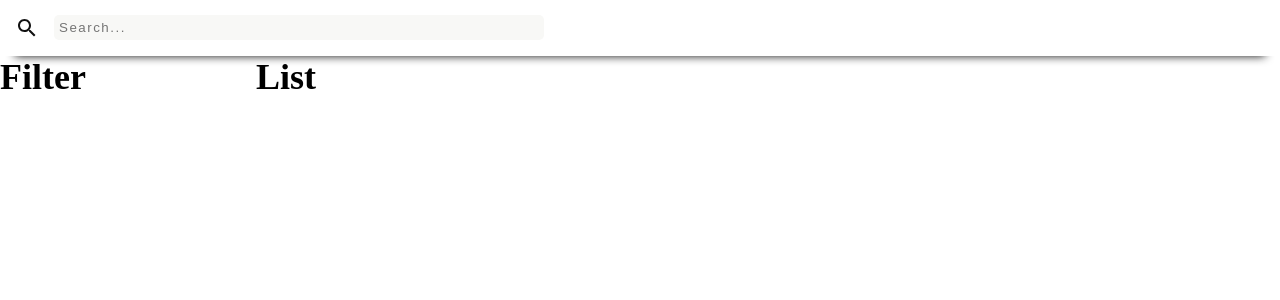
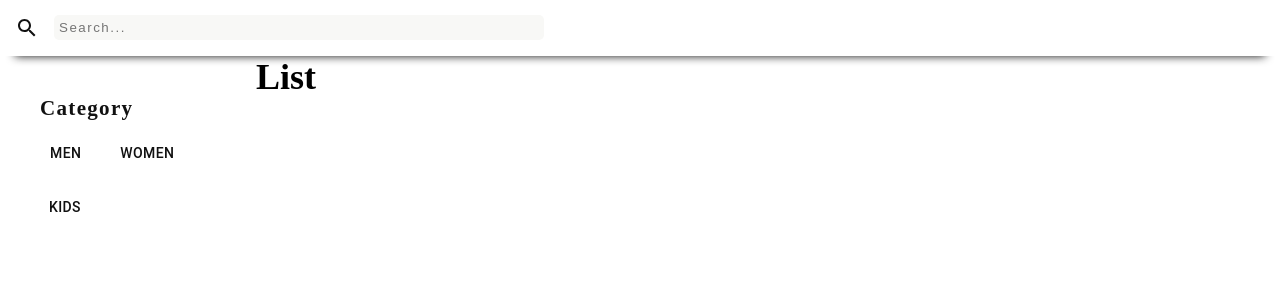
Before and after one commit to ramazanusluu/React-Filter, a React (Create React App) app: page / in a window 1280 px wide. Shown: the top 300 px of the page. Built offline with nearby package versions, Linux system fonts and the light colour scheme.

Commit message:
Category icin gerekli componentler olusturuldu ve css duzenlemeleri yapildi

```diff
--- a/src/components/Home/Filter/Filter.js
+++ b/src/components/Home/Filter/Filter.js
@@ -1,9 +1,19 @@
 import React from "react";
+import "./filter.css"
+import { categoryList } from "../../../data/data";
+import MainCategory from "../../Partials/MainCategory/MainCategory";
 
-const Filter = () => {
+const Filter = ({ selectedCategory, selectToggle }) => {
   return (
-    <div>
-      <h1>Filter</h1>
+    <div className="f-container">
+      <div className="filter-group">
+        <h3 className="f-category">Category</h3>
+        <MainCategory
+          options={categoryList}
+          value={selectedCategory}
+          selectToggle={selectToggle}
+        />
+      </div>
     </div>
   );
 };
--- /dev/null
+++ b/src/components/Home/Filter/filter.css
@@ -0,0 +1,13 @@
+.f-container {
+  padding: 40px;
+}
+
+.f-category {
+  margin-bottom: 15px;
+  letter-spacing: 1.3px;
+  color: #111111;
+}
+
+.filter-group {
+    margin-bottom: 50px;
+}
--- /dev/null
+++ b/src/components/Partials/MainCategory/MainCategory.js
@@ -0,0 +1,39 @@
+import React from "react";
+import ToggleButton from "@material-ui/lab/ToggleButton";
+import ToggleButtonGroup from "@material-ui/lab/ToggleButtonGroup";
+import { makeStyles } from "@material-ui/styles";
+
+const useStyles = makeStyles({
+  root: {
+    width: "100%",
+    display: "flex",
+    gap: "20px",
+    flexWrap: "wrap",
+  },
+  toggle: {
+    border: "none !important",
+    color: "#111111  !important",
+    padding: "5px 10px !important",
+  },
+});
+
+const MainCategory = ({ options, value, selectToggle }) => {
+  const classes = useStyles();
+  return (
+    <>
+      <ToggleButtonGroup
+        value={value}
+        onChange={selectToggle}
+        className={classes.root}
+      >
+        {options.map(({ label, id, value }) => (
+          <ToggleButton className={classes.toggle} key={id} value={value}>
+            {label}
+          </ToggleButton>
+        ))}
+      </ToggleButtonGroup>
+    </>
+  );
+};
+
+export default MainCategory;
--- /dev/null
+++ b/src/data/data.js
@@ -0,0 +1,17 @@
+export const categoryList = [
+  {
+    id: 1,
+    value: "men",
+    label: "Men",
+  },
+  {
+    id: 2,
+    value: "women",
+    label: "Women",
+  },
+  {
+    id: 3,
+    value: "kids",
+    label: "Kids",
+  },
+];
--- a/src/pages/Home/Home.js
+++ b/src/pages/Home/Home.js
@@ -1,16 +1,23 @@
-import React from "react";
+import React, { useState } from "react";
 import "./home.css";
 import Search from "../../components/Home/Search/Search";
 import Filter from "../../components/Home/Filter/Filter";
 import List from "../../components/Home/List/List";
 
 const Home = () => {
+  const [selectedCategory, setSelectedCategory] = useState(null);
+  const handleSelectCategory = (event, value) =>
+    // if not select category than show all or selected category => ? == if, === or
+    !value ? null : setSelectedCategory(value);
   return (
     <div className="h-container">
       <Search />
       <div className="h-row">
         <div className="h-col">
-          <Filter />
+          <Filter
+            selectedCategory={selectedCategory}
+            selectToggle={handleSelectCategory}
+          />
         </div>
         <div className="h-col">
           <List />
```
